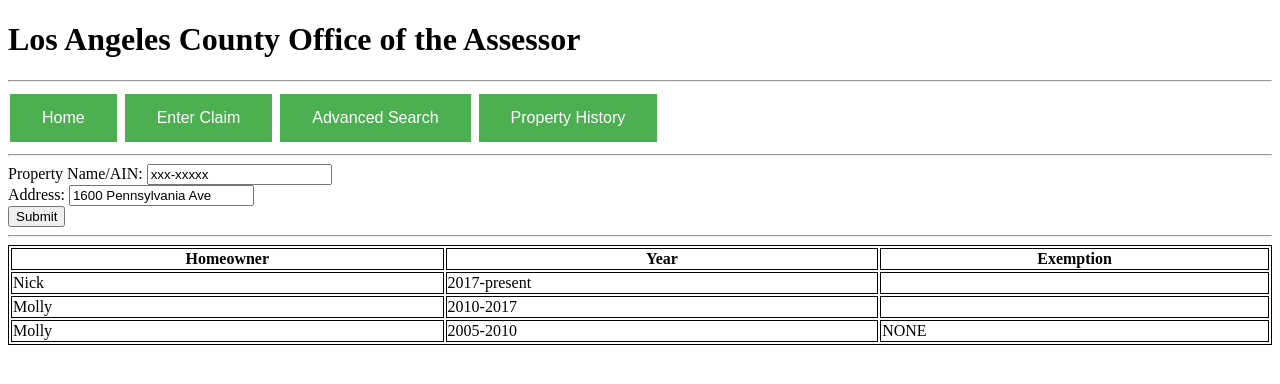
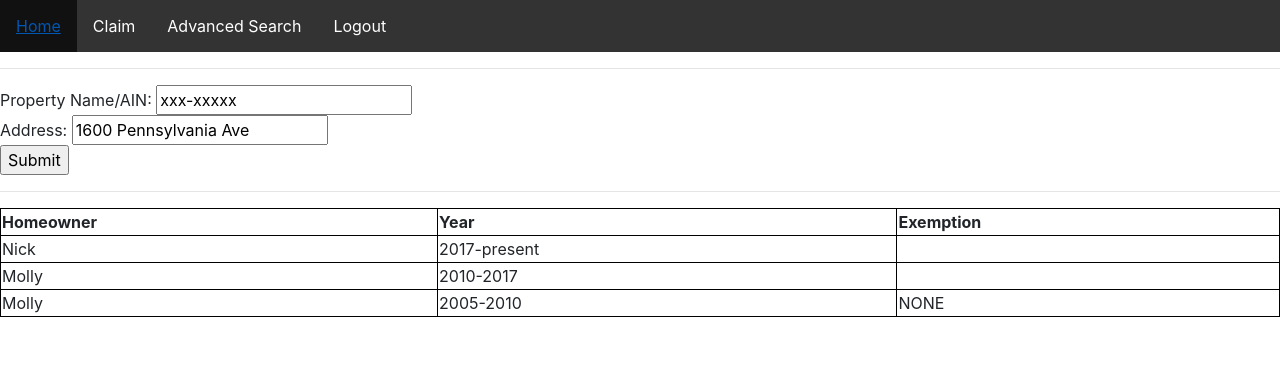
Before and after one commit to LACountyAssessorITD/homeowners, a PHP site: page /propertyhistory.php in a window 1280 px wide. Shown: the top 384 px of the page. Run offline with PHP 8.4, Linux system fonts and the light colour scheme.

Commit message:
Teeny tiny change to properyhistory
tiny change to the look of propertyhistory

```diff
--- a/propertyhistory.php
+++ b/propertyhistory.php
@@ -3,6 +3,11 @@
 <head>
 <meta charset="ISO-8859-1">
 <title>Insert title here</title>
+  <!-- Bootstrap CSS -->
+  <link rel="stylesheet" href="https://stackpath.bootstrapcdn.com/bootstrap/4.1.3/css/bootstrap.min.css" integrity="sha384-MCw98/SFnGE8fJT3GXwEOngsV7Zt27NXFoaoApmYm81iuXoPkFOJwJ8ERdknLPMO" crossorigin="anonymous">
+
+  <!-- Custom CSS -->
+  <link rel="stylesheet" type="text/css" href="styles/home-style.css">
 <style>
 .button {
     background-color: #4CAF50;
@@ -31,16 +36,13 @@ table, th, td {
 </style>
 </head>
 <body>
-<div class="header">
-  <h1>Los Angeles County Office of the Assessor</h1>
-</div>
+  <ul>
+  <li><a href="home.php">Home</a></li>
+  <li><a href="claim.php">Claim</a></li>
+  <li><a href="HomeownerInformation.php">Advanced Search</a></li>
+  <li><a href="indexv2.php">Logout</a></li>
+</ul>
 
-<hr>
-
-<input type="button" class="button" value="Home">
-<input type="button" class="button" value="Enter Claim">
-<input type="button" class="button" value="Advanced Search">
-<input type="button" class="button" value="Property History">
 
 <hr>
 <form action="/action_page.php">
```
